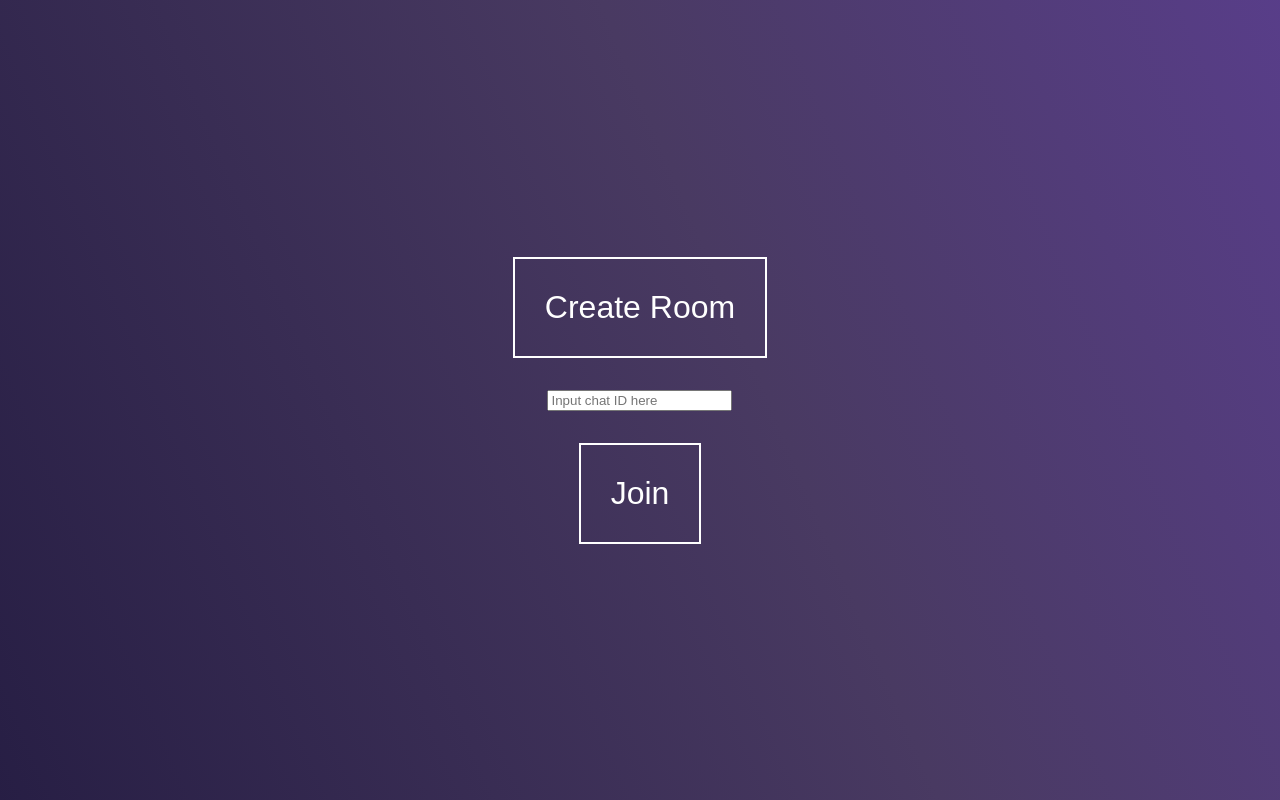
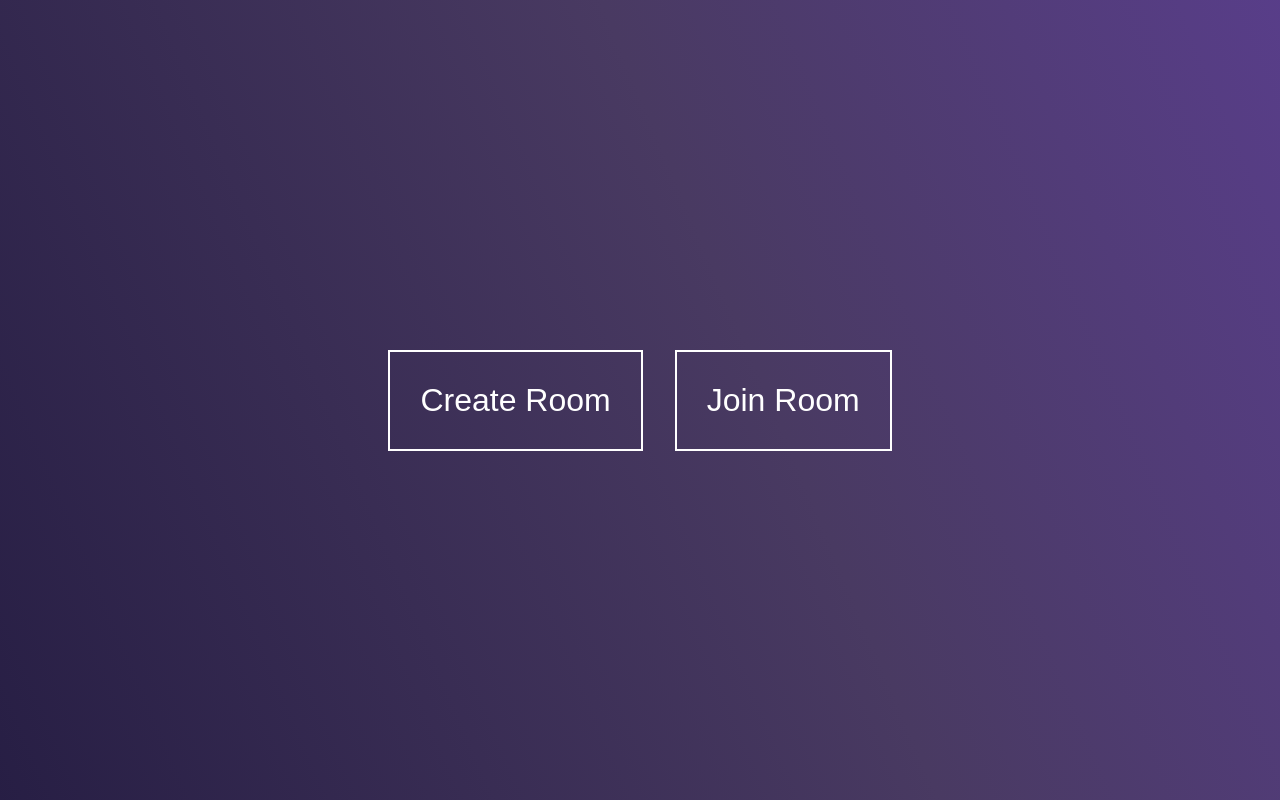
Before and after one commit to Eirsteir/STUN-server---IDATT2104-Nettverksprogrammering, a React (Create React App) app in the folder p2p-client/: page / in a window 1280 px wide. Built offline with nearby package versions, Linux system fonts and the light colour scheme.

Commit message:
Updated styling for join room functionality

```diff
--- a/p2p-client/src/components/CreateRoom.js
+++ b/p2p-client/src/components/CreateRoom.js
@@ -6,8 +6,8 @@ import '../styles/CreateRoom.css';
 const CreateRoom = (props) => {
 
     const [joinID, setID] = useState("");
-
-
+    const [showJoinForm, setShowJoinForm] = useState(false);
+    const [showButtons, setShowButtons] = useState(true);
 
     function create() {
         const id = uuid();
@@ -22,15 +22,36 @@ const CreateRoom = (props) => {
         setID(e.target.value);
     }
 
+    const Buttons = () => (
+        <div className="buttons">
+            <button className="create-btn" id="b1" onClick={create}>Create Room</button>
+            <button className="create-btn" onClick={showJoin}>Join Room</button>
+        </div>
+    )
 
+    const JoinForm = () => (
+        <div id="join-form">
+            <button type="text" className="join-btn" onClick={hideJoin}>X</button>
+            <input type="text" className="join-text" placeholder="Input chat ID here" value={joinID} onChange={handleChange}></input>
+            <button className="join-btn" onClick={join}>Join</button>
+        </div>
+    )
 
+    const showJoin = () => {
+        setShowJoinForm(true);
+        setShowButtons(false);
+    }
+
+    const hideJoin = () => {
+        setShowButtons(true);
+        setShowJoinForm(false);
+    }
 
     return (
         <div className="btn-page">
             <div className="btn-container">
-            <button className="create-btn" onClick={create}>Create Room</button>
-            <input type="text" placeholder="Input chat ID here" value={joinID} onChange={handleChange}></input>
-            <button className="create-btn" onClick={join}>Join</button>
+            { showButtons ? <Buttons/> : null }
+            { showJoinForm ? <JoinForm/> : null }
             </div>
         </div>
     );
--- a/p2p-client/src/components/Room.js
+++ b/p2p-client/src/components/Room.js
@@ -135,7 +135,7 @@ const Room = (props) => {
 
     return (
         <div className="container">
-            <h1>Chat room: {props.match.params.roomID}</h1>
+            <h1>Chat ID: {props.match.params.roomID}</h1>
             <div className="username">
                 <input id="name" type="text" placeholder="Username"></input>
                 <button id="name-btn">Submit</button>
--- a/p2p-client/src/styles/CreateRoom.css
+++ b/p2p-client/src/styles/CreateRoom.css
@@ -6,8 +6,7 @@
 
 .btn-container {
     display: flex;
-    flex-direction: column;
-    gap: 2rem;
+    flex-direction: row;
     justify-content: center;
     align-items: center;
     margin: auto;
@@ -20,8 +19,33 @@
     font-size: 2rem;
     padding: 30px;
     cursor: pointer;
+    row-gap: 2rem;
+    margin-right: 1rem;
+    margin-left: 1rem;
 }
 
 .create-btn:hover {
     background-color: rgba(128, 128, 128, 0.274);
 }
+
+.join-btn {
+    background-color: transparent;
+    color: white;
+    border: 2px solid white;
+    font-size: 2rem;
+    padding: 10px;
+    cursor: pointer;
+    row-gap: 2rem;
+}
+
+.join-btn:hover {
+    background-color: rgba(128, 128, 128, 0.274);
+}
+
+.join-text {
+    font-size: 2rem;
+    padding: 10px;
+    margin-left: 0.5rem;
+    margin-right: 0.5rem;
+    width: fit-content;
+}
```
